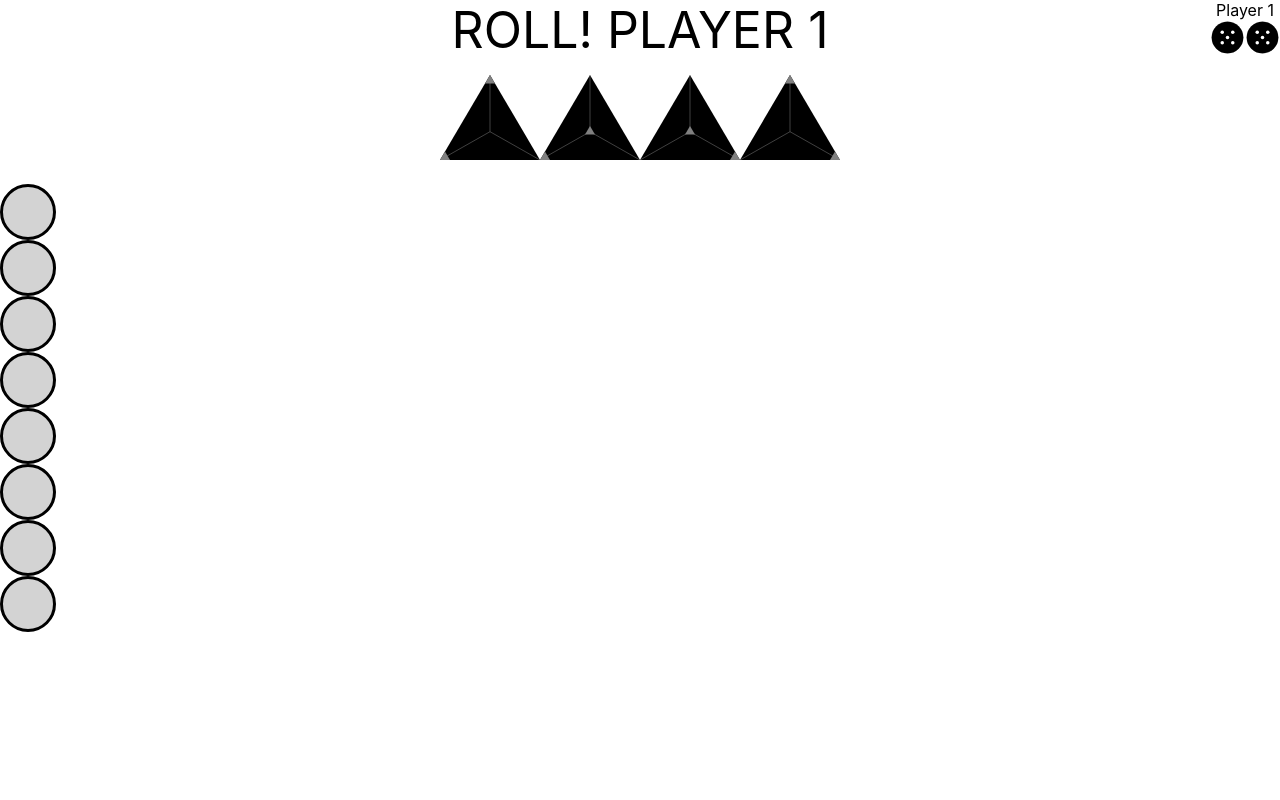
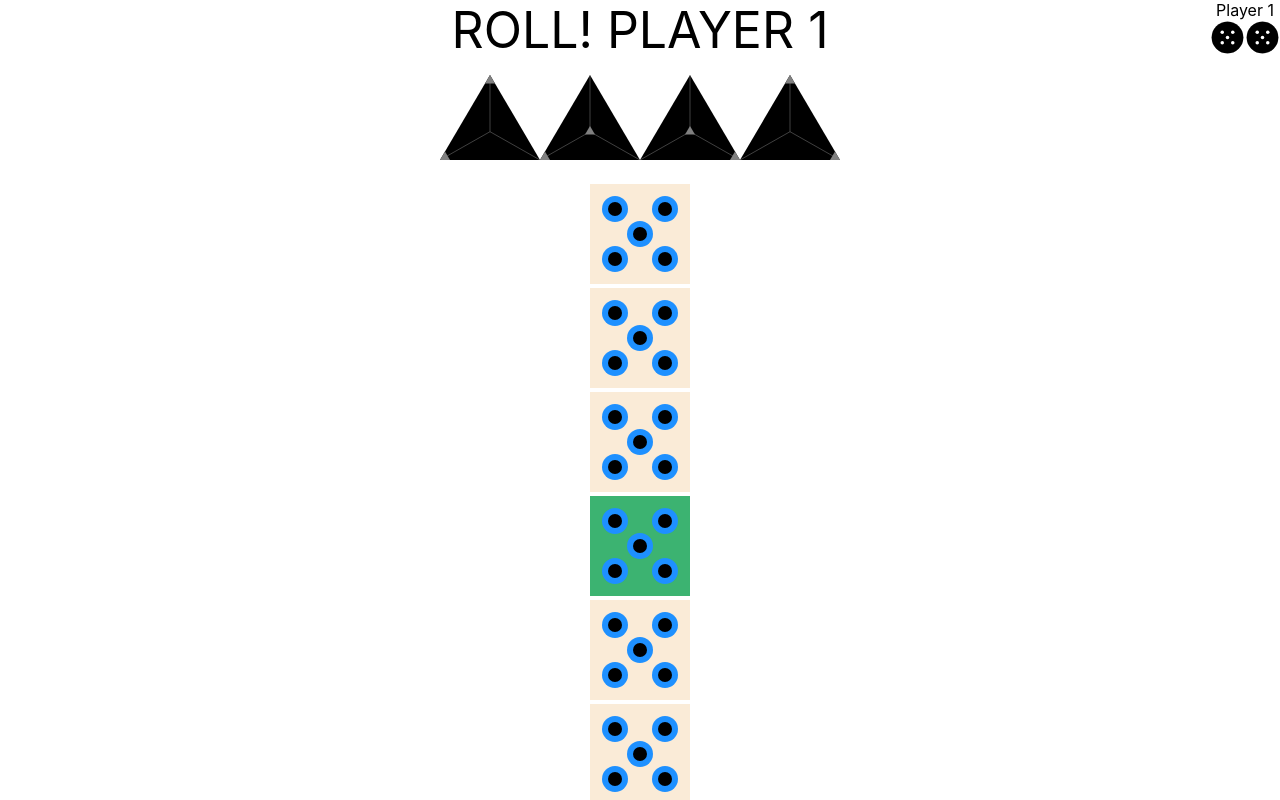
Before and after one commit to timking1331/a12, a React (Create React App) app: page / in a window 1280 px wide. Shown: the top 800 px of the page. Built offline with nearby package versions, Linux system fonts and the light colour scheme.

Commit message:
feat(Tile): add tile design

```diff
--- a/src/App.tsx
+++ b/src/App.tsx
@@ -2,18 +2,19 @@ import React, { useState } from 'react';
 import './App.css';
 import Die from './components/Die';
 import { getRandomInt } from './model/utils';
-import Board, { Tile, TileType } from './components/Board';
+import Board from './components/Board';
 import Player from './components/Player';
 import { StoneColor } from './components/Stone';
+import { TileData, TileType } from './components/Tile';
 
 function App() {
 
   const [dice, setDice] = useState<Array<Array<number>>>([[0, 1], [1, 3], [2, 3], [0, 2]]);
-  const [board, setBoard] = useState<Array<Tile>>([
+  const [board, setBoard] = useState<Array<TileData>>([
     { tileType: TileType.Standard, stone: null },
     { tileType: TileType.Standard, stone: null },
     { tileType: TileType.Standard, stone: null },
-    { tileType: TileType.Standard, stone: null },
+    { tileType: TileType.Special, stone: null },
     { tileType: TileType.Standard, stone: null },
     { tileType: TileType.Standard, stone: null },
     { tileType: TileType.Standard, stone: null },
@@ -96,7 +97,7 @@ function App() {
       { tileType: TileType.Standard, stone: null },
       { tileType: TileType.Standard, stone: null },
       { tileType: TileType.Standard, stone: null },
-      { tileType: TileType.Standard, stone: null },
+      { tileType: TileType.Special, stone: null },
       { tileType: TileType.Standard, stone: null },
       { tileType: TileType.Standard, stone: null },
       { tileType: TileType.Standard, stone: null },
--- a/src/components/Board.tsx
+++ b/src/components/Board.tsx
@@ -1,22 +1,7 @@
-import { StoneColor } from "./Stone"
-
-export enum TileType {
-    Standard = 'Standard',
-    Special = 'Special'
-}
-
-export interface Tile {
-    tileType: TileType
-    stone: StoneColor | null
-}
-
-const TileToColorMap: Record<TileType, string> = {
-    [TileType.Standard]: 'black',
-    [TileType.Special]: 'red',
-}
+import Tile, { TileData } from "./Tile"
 
 interface BoardProps {
-    tiles: Readonly<Array<Tile>>
+    tiles: Readonly<Array<TileData>>
     tileHandler: (tileId: number) => void
 }
 
@@ -24,17 +9,12 @@ function Board(props: BoardProps) {
 
     const tileComponents = props.tiles
         .map((tile, index) => {
-        return <div
+            return <Tile
                 key={index}
-            style={{
-                width: '50px',
-                height: '50px',
-                border: `solid ${TileToColorMap[tile.tileType]}`,
-                borderRadius: '50px',
-                backgroundColor: tile.stone ?? 'lightgray',
-            }}
+                size={100}
+                tile={tile}
                 onClick={() => props.tileHandler(index)}
-        ></div>
+            ></Tile>
         })
 
     return (
--- /dev/null
+++ b/src/components/Tile.tsx
@@ -0,0 +1,70 @@
+import Stone, { StoneColor } from "./Stone"
+
+export enum TileType {
+    Standard = 'Standard',
+    Special = 'Special'
+}
+
+export interface TileData {
+    tileType: TileType
+    stone: StoneColor | null
+}
+
+const TileToColorMap: Record<TileType, string> = {
+    [TileType.Standard]: 'antiquewhite',
+    [TileType.Special]: 'mediumseagreen',
+}
+
+interface TileProps {
+    size: number
+    tile: TileData
+    onClick: () => void
+}
+
+function Tile(props: TileProps) {
+
+    function createStoneComponent() {
+        const stone = props.tile.stone
+        if (stone == 'black') {
+            return <Stone size={50} color="black" onClick={() => props.onClick()}></Stone>
+        } else if (stone == 'white') {
+            return <Stone size={50} color="white" onClick={() => props.onClick()}></Stone>
+        } else {
+            return null
+        }
+    }
+
+    return (
+        <div>
+            <svg viewBox="0 0 100 100"
+                width={props.size}
+                height={props.size}
+            >
+                <rect
+                    x="0" y="0" width="100" height="100"
+                    fill={TileToColorMap[props.tile.tileType]}
+                ></rect>
+
+                <circle cx="50" cy="50" r="13" fill="dodgerblue"></circle>
+                <circle cx="25" cy="25" r="13" fill="dodgerblue"></circle>
+                <circle cx="25" cy="75" r="13" fill="dodgerblue"></circle>
+                <circle cx="75" cy="25" r="13" fill="dodgerblue"></circle>
+                <circle cx="75" cy="75" r="13" fill="dodgerblue"></circle>
+
+                <circle cx="50" cy="50" r="7" fill="black"></circle>
+                <circle cx="25" cy="25" r="7" fill="black"></circle>
+                <circle cx="25" cy="75" r="7" fill="black"></circle>
+                <circle cx="75" cy="25" r="7" fill="black"></circle>
+                <circle cx="75" cy="75" r="7" fill="black"></circle>
+
+                <g transform="translate(25, 25)">
+                    {createStoneComponent()}
+                </g>
+            </svg>
+
+        </div>
+
+    )
+}
+
+export default Tile
```
Lines whose indentation alone changed are shown as unchanged.
